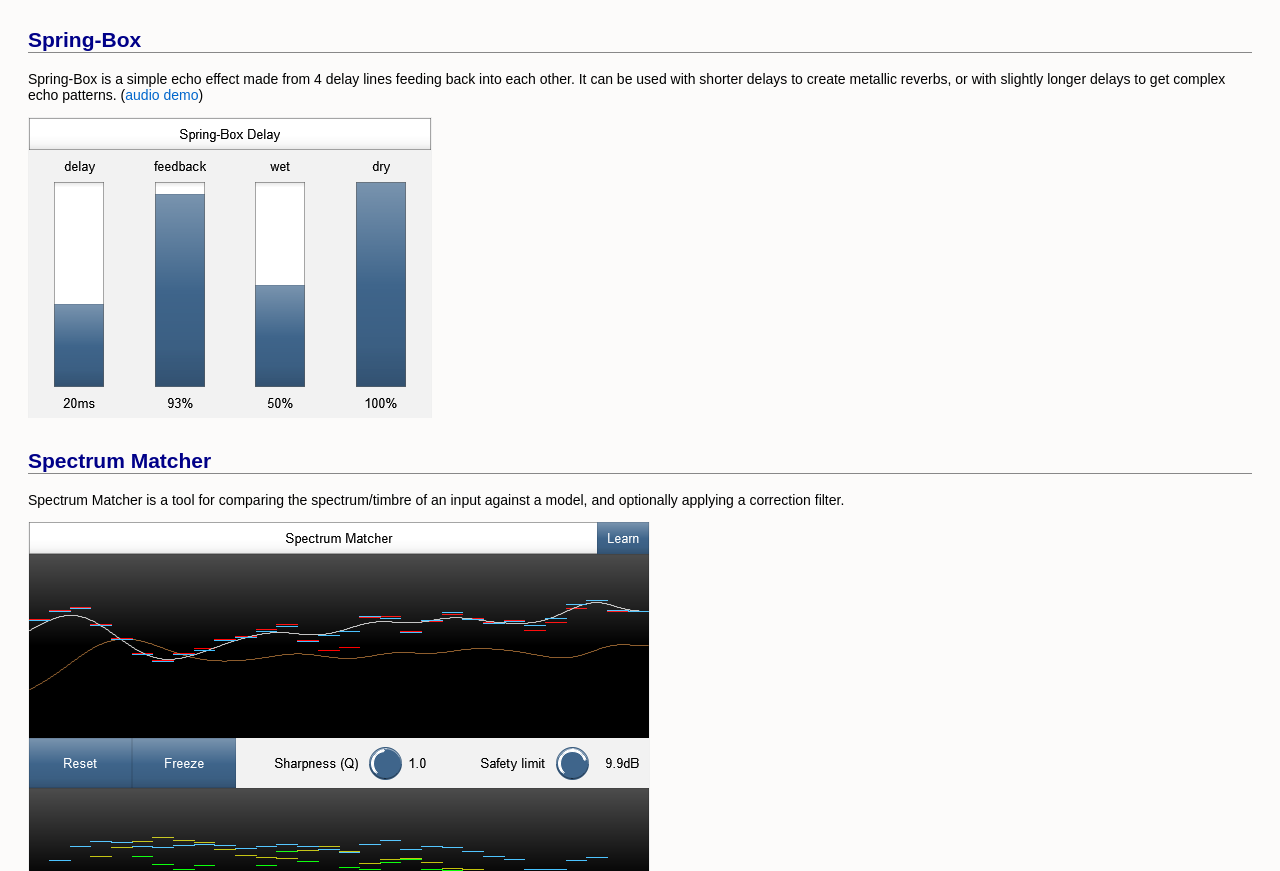
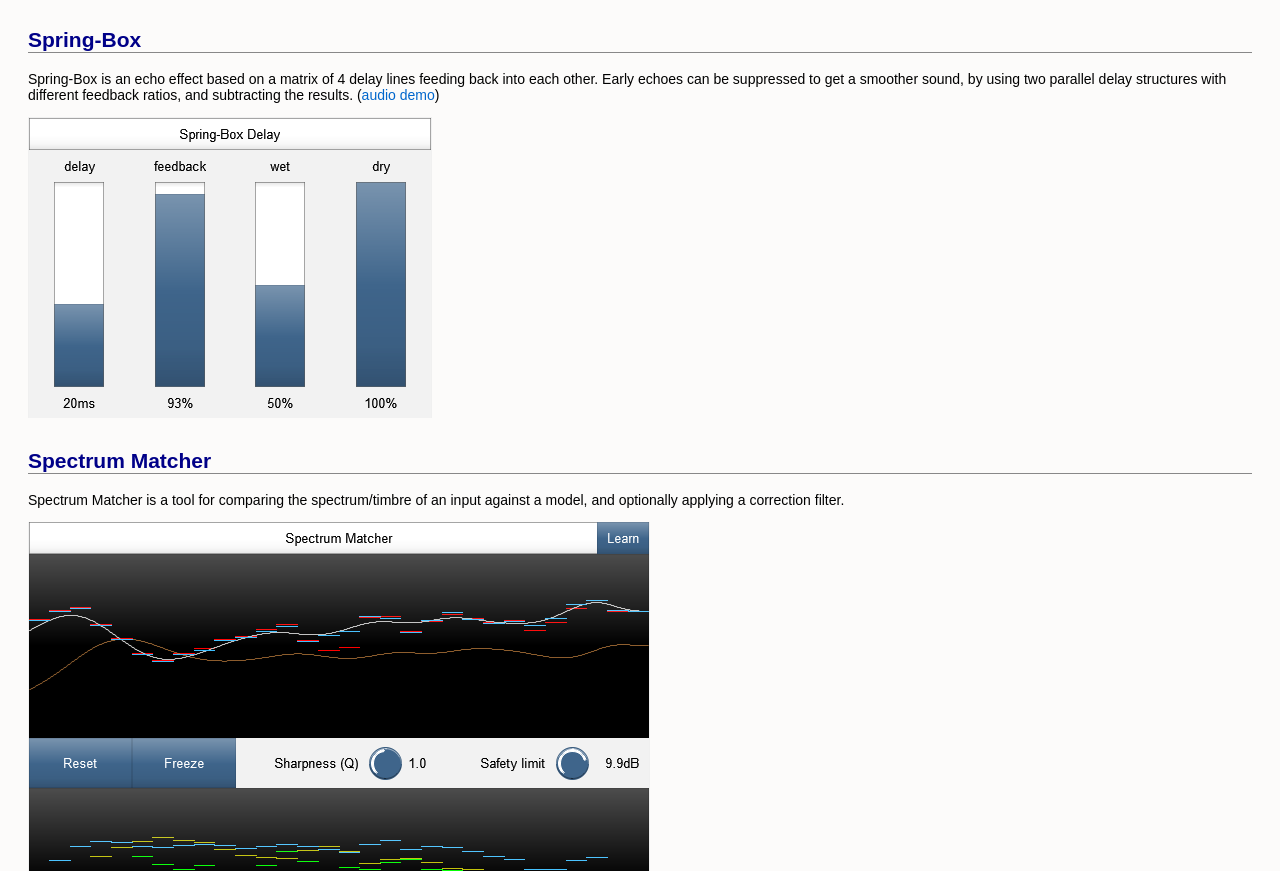
Before and after one commit to geraintluff/jsfx, a plain HTML site: page index.html in a window 1280 px wide. Shown: the part 1077-1948 px from the top of the page. Drawn offline with Linux system fonts and the light colour scheme.

```diff
--- a/index.html
+++ b/index.html
@@ -236,7 +236,7 @@
 <p>Dual Distortion is a simple clipping/distortion effect where you control the positive and negative sides independently.</p>
 <p><img src="Dual Distortion.png" alt="screenshot"></p>
 </div><h2 id="spring-box">Spring-Box</h2><div class="section section2">
-<p>Spring-Box is a simple echo effect made from 4 delay lines feeding back into each other. It can be used with shorter delays to create metallic reverbs, or with slightly longer delays to get complex echo patterns.  (<a href="audio-demos/spring-box.mp3">audio demo</a>)</p>
+<p>Spring-Box is an echo effect based on a matrix of 4 delay lines feeding back into each other.  Early echoes can be suppressed to get a smoother sound, by using two parallel delay structures with different feedback ratios, and subtracting the results.  (<a href="audio-demos/spring-box.mp3">audio demo</a>)</p>
 <p><img src="Spring-Box.png" alt="screenshot"></p>
 </div><h2 id="spectrum-matcher">Spectrum Matcher</h2><div class="section section2">
 <p>Spectrum Matcher is a tool for comparing the spectrum/timbre of an input against a model, and optionally applying a correction filter.</p>
```
Also changed, not shown: 2 other files.
